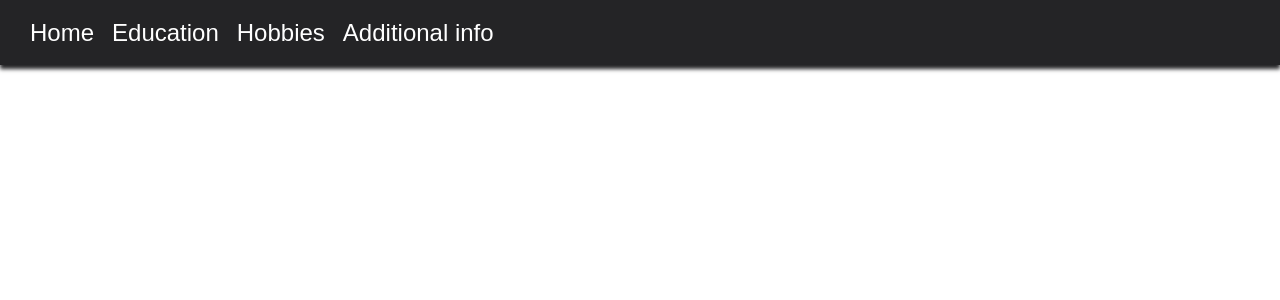
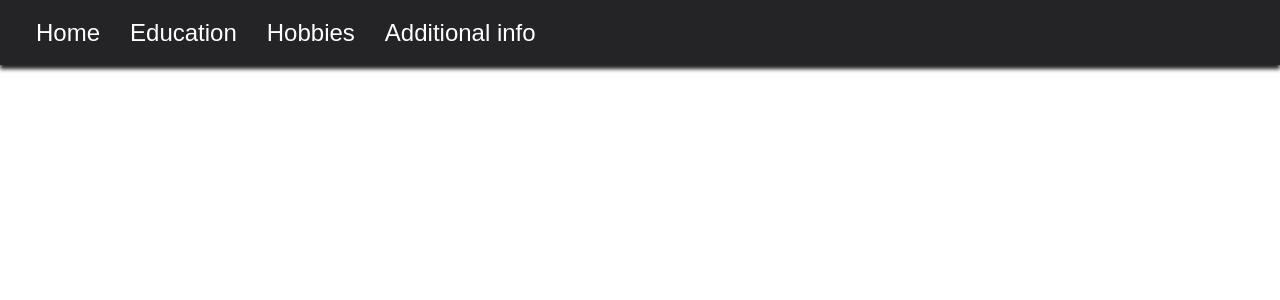
Before and after one commit to PlatziMaster/frontend, a React app: page / in a window 1280 px wide. Shown: the top 300 px of the page. Built offline with nearby package versions, Linux system fonts and the light colour scheme.

Commit message:
The header, along with the sidebar or navbar works properly right now. Left to do are the pages and the router

```diff
--- a/src/components/Header.jsx
+++ b/src/components/Header.jsx
@@ -5,14 +5,54 @@ import "../styles/components/Header.css"
 import hambBtn from "../assets/icons/hamburgerButton.svg"
 import closeBtn from "../assets/icons/close.svg"
 
-const Header = () => {
-  return(
-    <header>
-      <img src={hambBtn} alt="Hamburger button" className="hambBtn"/>
+class Header extends React.Component{
+  constructor(props){
+    super(props)
+    this.state = {
+      openNavbar: false
+    }
 
-      <nav>
+    this.handleOpen = this.handleOpen.bind(this);
+    this.handleClosing = this.handleClosing.bind(this);
+  }
+
+  handleOpen(){
+    this.setState({
+      openNavbar: true
+    })
+  }
+
+  handleClosing(){
+    this.setState({
+      openNavbar: false
+    })
+  }
+
+  displayBtn(){
+    if(!this.state.openNavbar){
+      return(
+        <img src={hambBtn} alt="Hamburger button" className="hambBtn" onClick={this.handleOpen}/>
+      )
+    }else{
+      return(
+        <div></div>
+      )
+    }
+  }
+
+  displayNavbar(){
+    let nameClass
+
+    if(this.state.openNavbar){
+      nameClass = "display"
+    }else{
+      nameClass = ""
+    }
+
+    return(
+      <nav className={nameClass}>
         <div className="nav-header">
-          <img src={closeBtn} alt="Close button" />
+          <img src={closeBtn} alt="Close button" onClick={this.handleClosing}/>
         </div>
         <ul>
           <li>Home</li>
@@ -21,8 +61,18 @@ const Header = () => {
           <li>Additional info</li>
         </ul>
       </nav>
-    </header>
-  )
+    )
+  }
+
+  render(){
+    return(
+      <header>
+        {this.displayBtn()}
+
+        {this.displayNavbar()}
+      </header>
+    )
+  }
 }
 
 export default Header
--- a/src/styles/components/Header.css
+++ b/src/styles/components/Header.css
@@ -11,7 +11,7 @@ header{
 }
 header nav{
   position: fixed;
-  left: 0;
+  left: -100%;
   top: 0;
   width: 173px;
   height: 100vh;
@@ -43,6 +43,10 @@ header nav ul li{
   color: rgba(255,255,255,0.8);
 }
 
+.display{
+  left: 0;
+}
+
 @media screen and (min-width: 500px){
   header{
     height: 55px;
@@ -66,6 +70,7 @@ header nav ul li{
     flex-direction: row;
   }
   header nav ul li{
+    padding: 12px 15px;
     color: var(--secondaryColor);
   }
 }
```
